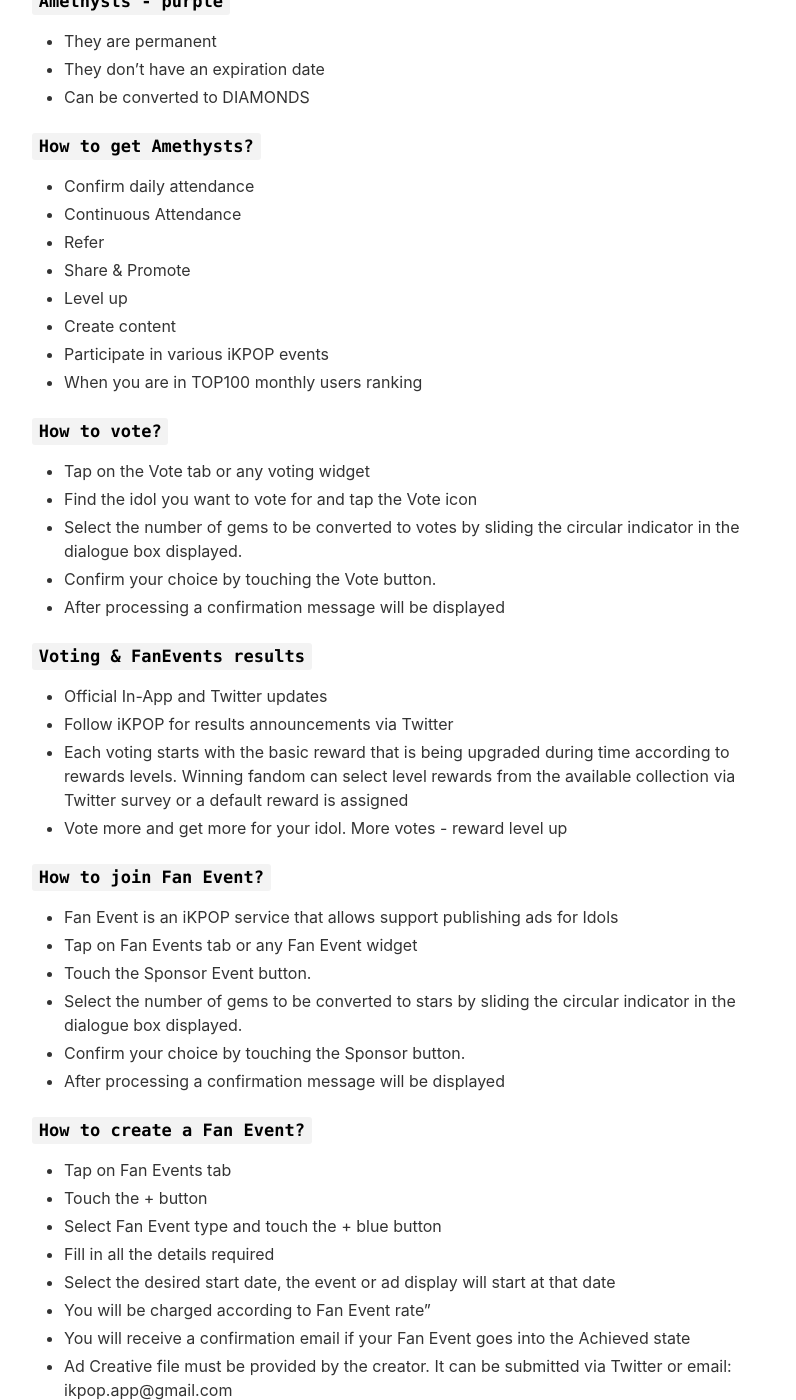
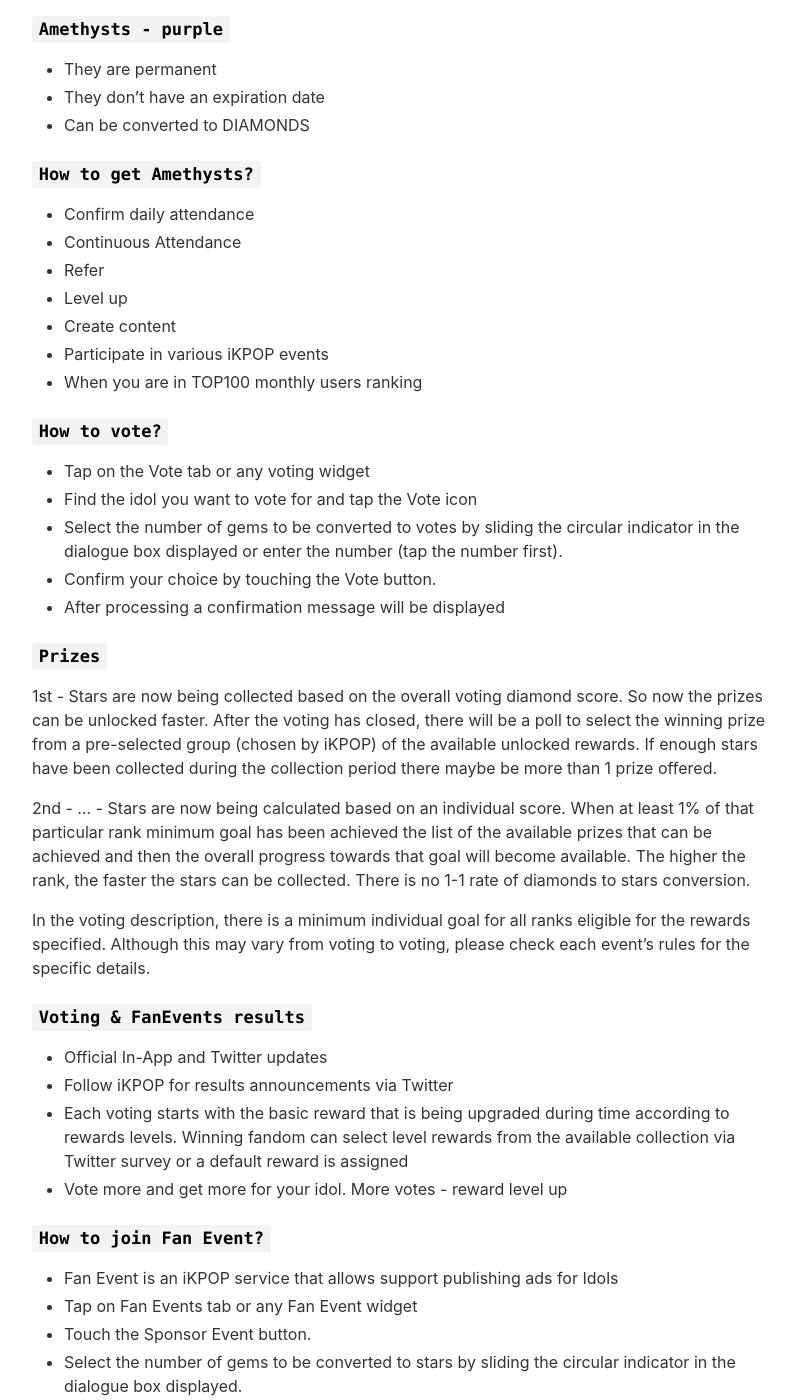
Before and after one commit to kapp7/app, a Jekyll site: the page built from _pages/qa.md, in a window 1280 px wide and 1400 px high, scrolled down 1837 px. Shown: the whole window, without its empty margins (233-1029 px from the left). Built offline with Jekyll 4.4.1, drawn with Linux system fonts in a browser that asks for light colours; nearby versions of some CDN libraries.

Commit message:
Update qa.md

```diff
--- a/_pages/qa.md
+++ b/_pages/qa.md
@@ -61,7 +62,6 @@
 - Confirm daily attendance
 - Continuous Attendance
 - Refer
-- Share & Promote
 - Level up
 - Create content
 - Participate in various iKPOP events
@@ -70,9 +70,16 @@
 ### `How to vote?`
 - Tap on the Vote tab or any voting widget
 - Find the idol you want to vote for and tap the Vote icon
-- Select the number of gems to be converted to votes by sliding the circular indicator in the dialogue box displayed.
+- Select the number of gems to be converted to votes by sliding the circular indicator in the dialogue box displayed or enter the number (tap the number first).
 - Confirm your choice by touching the Vote button.
 - After processing a confirmation message will be displayed
+
+### `Prizes`
+1st - Stars are now being collected based on the overall voting diamond score. So now the prizes can be unlocked faster. After the voting has closed, there will be a poll to select the winning prize from a pre-selected group (chosen by iKPOP) of the available unlocked rewards. If enough stars have been collected during the collection period there maybe be more than 1 prize offered.
+
+2nd - … -  Stars are now being calculated based on an individual score. When at least 1% of that particular rank minimum goal has been achieved the list of the available prizes that can be achieved and then the overall progress towards that goal will become available. The higher the rank, the faster the stars can be collected. There is no 1-1 rate of diamonds to stars conversion.
+
+In the voting description, there is a minimum individual goal for all ranks eligible for the rewards specified. Although this may vary from voting to voting, please check each event's rules for the specific details.
 
 ### `Voting & FanEvents results`
 - Official In-App and Twitter updates
```
Also changed, not shown: other parts of _pages/qa.md (+1 -0 lines).
